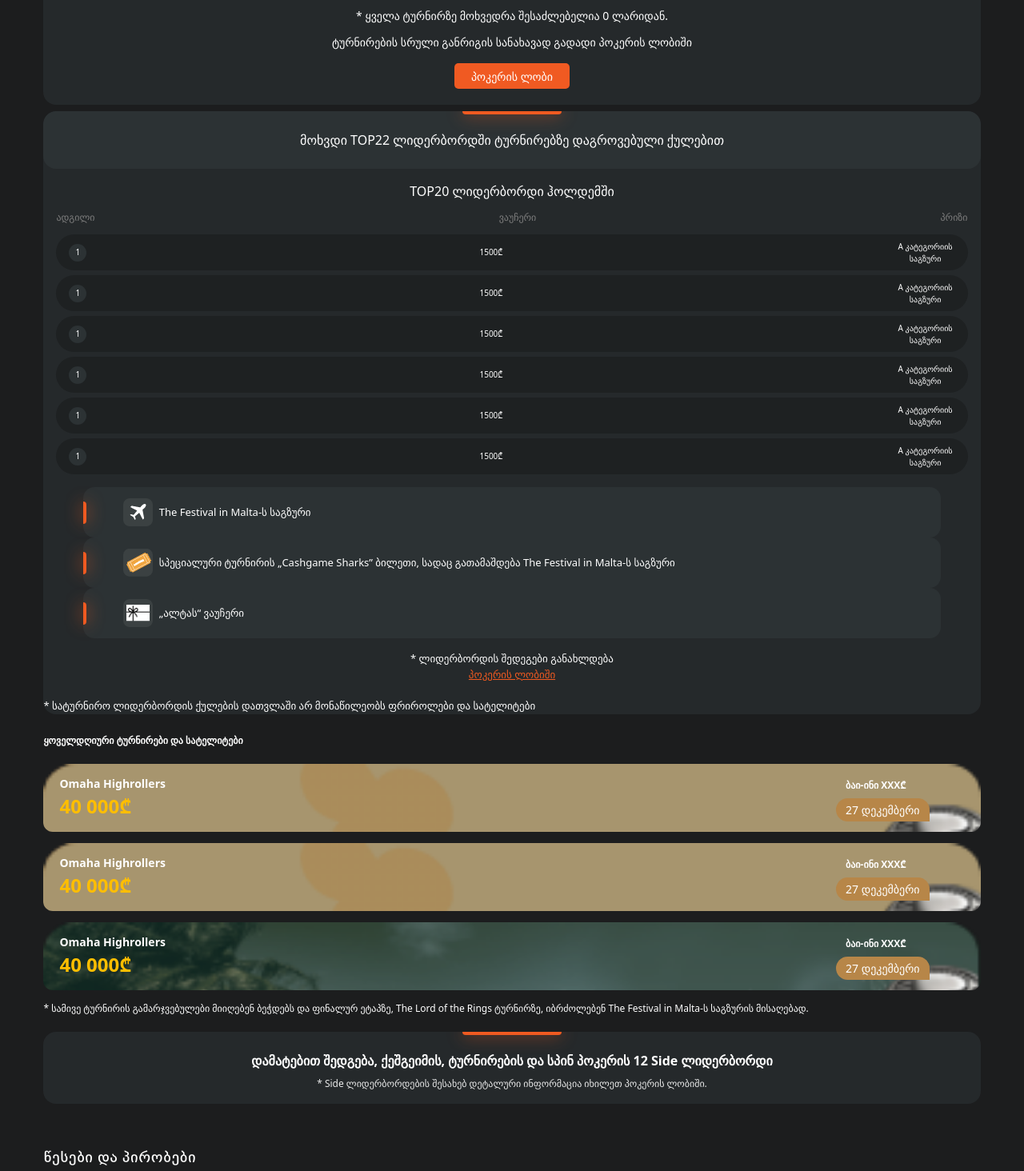
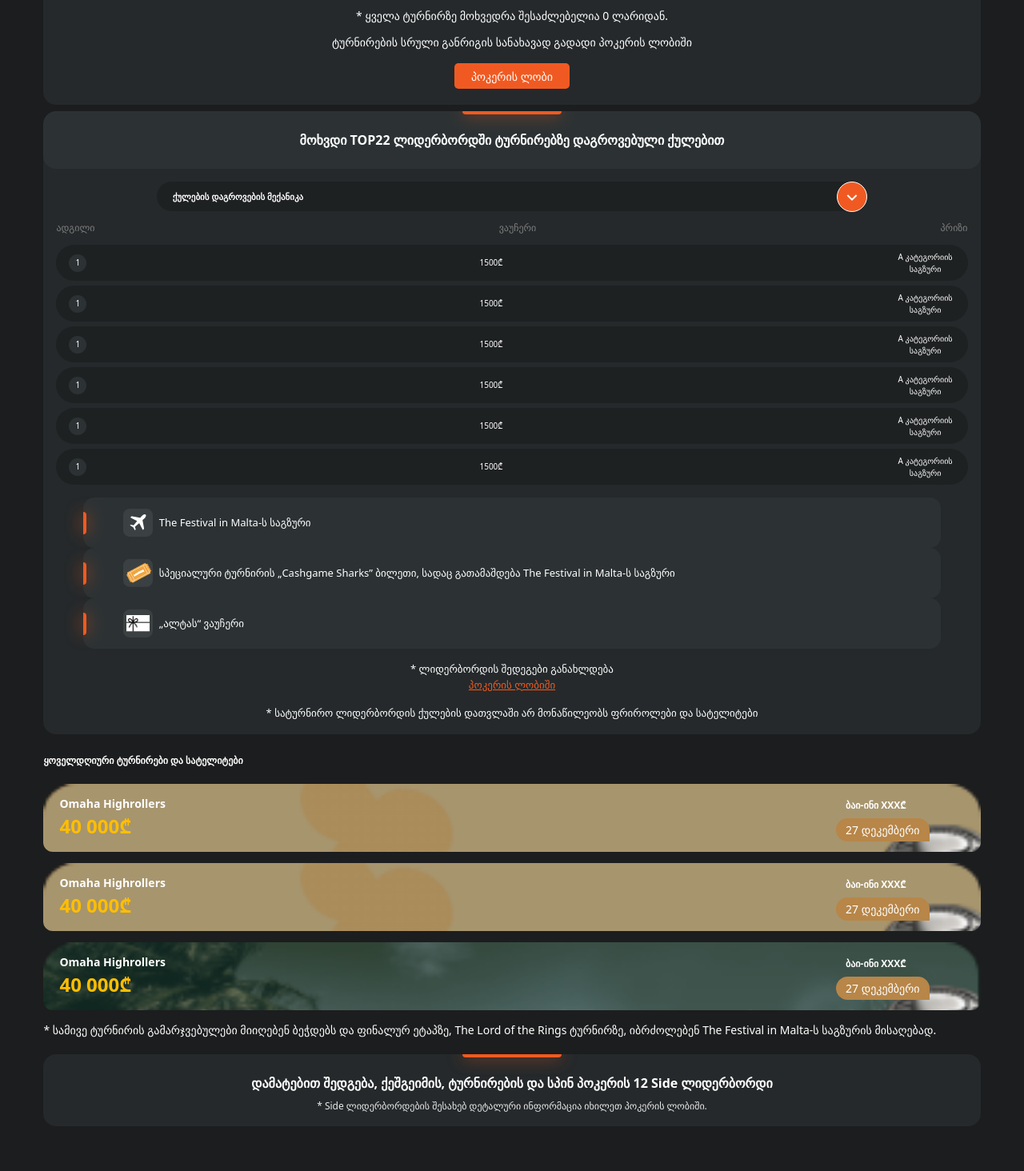
Before and after one commit to Alsandre/europe-bet-landing-page, a React (Vite) app: page / in a window 1280 px wide. Shown: the part 1180-2644 px from the top of the page at 80% size. Built offline with nearby package versions, Linux system fonts and the light colour scheme.

Commit message:
fix: new year series event

```diff
--- /dev/null
+++ b/src/components/dropDownNode.tsx
@@ -0,0 +1,12 @@
+import dropDown from '../assets/drop-down-icon.png';
+
+export const DropDownNode: React.FC = () => {
+  return (
+    <div className="rounded-3xl bg-primary-dark-300 w-[78%] min-w-[267px] m-auto pt-[13px] pb-[12px] relative">
+      <h6 className="text-11 text-left pl-5 font-bold leading-3">
+        ქულების დაგროვების მექანიკა
+      </h6>
+      <button className="w-[38px] h-[38px] absolute top-0 right-0" style={{backgroundImage: `url(${dropDown})`}}></button>
+    </div>
+  );
+};
--- a/src/events/newYearSeries.tsx
+++ b/src/events/newYearSeries.tsx
@@ -1,4 +1,4 @@
-import { PrimaryCard } from '../UI';
+import { DropDownIcon, PrimaryCard } from '../UI';
 import { Table, PrizeCard, DailyShedule } from '../components';
 import { leaderboardData } from '../constants';
 
@@ -6,26 +6,33 @@ import travel from '../assets/travel-icon-sm.png';
 import ticket from '../assets/ticket-icon-sm.png';
 import voucher from '../assets/voucher-icon-sm.png';
 import { SpecialEvent } from '../components/specialEvent';
-import specialEvent from '../assets/special-event.png'
-import specialEvent1 from '../assets/special-event1.png'
+import specialEvent from '../assets/special-event.png';
+import specialEvent1 from '../assets/special-event1.png';
+import { DropDownNode } from '../components/dropDownNode';
 
 export const NewYearSeries: React.FC = () => {
   return (
     <>
-      <PrimaryCard className='mb-2'>
+      <PrimaryCard className="mb-2">
         <h3 className="rounded-t-2xl bg-primary-dark-100 py-6 text-center">
           ტურნირები და სატელიტები
         </h3>
         <DailyShedule />
-        <p className='text-center my-3 text-14'>* ყველა ტურნირზე მოხვედრა შესაძლებელია 0 ლარიდან.</p>
-        <p className='text-center text-14'>ტურნირების სრული განრიგის სანახავად გადადი პოკერის ლობიში</p>
-        <button className='block w-36 h-8 rounded-[5px] bg-orange-22 py-[6px] px-[18px] m-auto mt-4 mb-5 text-14'>პოკერის ლობი</button>
+        <p className="text-center my-3 text-14">
+          * ყველა ტურნირზე მოხვედრა შესაძლებელია 0 ლარიდან.
+        </p>
+        <p className="text-center text-14">
+          ტურნირების სრული განრიგის სანახავად გადადი პოკერის ლობიში
+        </p>
+        <button className="block w-36 h-8 rounded-[5px] bg-orange-22 py-[6px] px-[18px] m-auto mt-4 mb-5 text-14">
+          პოკერის ლობი
+        </button>
       </PrimaryCard>
       <PrimaryCard>
-        <h3 className="rounded-2xl bg-primary-dark-100 py-6 text-center">
+        <h3 className="rounded-2xl bg-primary-dark-100 py-6 text-center font-bold">
           მოხვდი TOP22 ლიდერბორდში ტურნირებზე დაგროვებული ქულებით
         </h3>
-        <Table title="TOP20 ლიდერბორდი ჰოლდემში" data={leaderboardData} />
+        <Table title={<DropDownNode />} data={leaderboardData} />
         <PrizeCard icon={travel} text="The Festival in Malta-ს საგზური" />
         <PrizeCard
           icon={ticket}
@@ -40,18 +47,42 @@ export const NewYearSeries: React.FC = () => {
             პოკერის ლობიში
           </a>
         </div>
-        <span className="inline-block text-center text-13">
+        <p className="text-center text-13 px-2 pb-4">
           * სატურნირო ლიდერბორდის ქულების დათვლაში არ მონაწილეობს ფრიროლები და
           სატელიტები
-        </span>
+        </p>
       </PrimaryCard>
 
       <div>
-        <h5 className='font-bold text-12 mt-6 mb-5 w-mobile m-auto'>ყოველდღიური ტურნირები და სატელიტები</h5>
-        <SpecialEvent title='Omaha Highrollers' prize={40000} buyIn='XXX' date={new Date(2023, 11, 27)} backgroundImg={specialEvent1} />
-        <SpecialEvent title='Omaha Highrollers' prize={40000} buyIn='XXX' date={new Date(2023, 11, 27)} backgroundImg={specialEvent1} />
-        <SpecialEvent title='Omaha Highrollers' prize={40000} buyIn='XXX' date={new Date(2023, 11, 27)} backgroundImg={specialEvent} />
-        <p className='font-medium text-12 w-mobile m-auto'>* სამივე ტურნირის გამარჯვებულები მიიღებენ ბეჭდებს და ფინალურ ეტაპზე, The Lord of the Rings ტურნირზე, იბრძოლებენ The Festival in Malta-ს საგზურის მისაღებად.</p>
+        <h5 className="font-bold text-12 mt-6 mb-5 w-mobile m-auto">
+          ყოველდღიური ტურნირები და სატელიტები
+        </h5>
+        <SpecialEvent
+          title="Omaha Highrollers"
+          prize={40000}
+          buyIn="XXX"
+          date={new Date(2023, 11, 27)}
+          backgroundImg={specialEvent1}
+        />
+        <SpecialEvent
+          title="Omaha Highrollers"
+          prize={40000}
+          buyIn="XXX"
+          date={new Date(2023, 11, 27)}
+          backgroundImg={specialEvent1}
+        />
+        <SpecialEvent
+          title="Omaha Highrollers"
+          prize={40000}
+          buyIn="XXX"
+          date={new Date(2023, 11, 27)}
+          backgroundImg={specialEvent}
+        />
+        <p className="font-medium text-14 w-mobile m-auto">
+          * სამივე ტურნირის გამარჯვებულები მიიღებენ ბეჭდებს და ფინალურ ეტაპზე,
+          The Lord of the Rings ტურნირზე, იბრძოლებენ The Festival in Malta-ს
+          საგზურის მისაღებად.
+        </p>
       </div>
 
       <PrimaryCard className="mt-5 pt-6 pb-4 flex flex-col text-center">
--- a/src/types.ts
+++ b/src/types.ts
@@ -15,7 +15,7 @@ export type TTableItemProps = {
   className?: string;
 };
 export type TTableProps = {
-  title: string;
+  title: string | React.ReactNode;
   data: TLeaderboardEntry[];
 };
 export type TPrizeCardProps = {
```
Also changed, not shown: src/assets/drop-down-icon.png (added).
